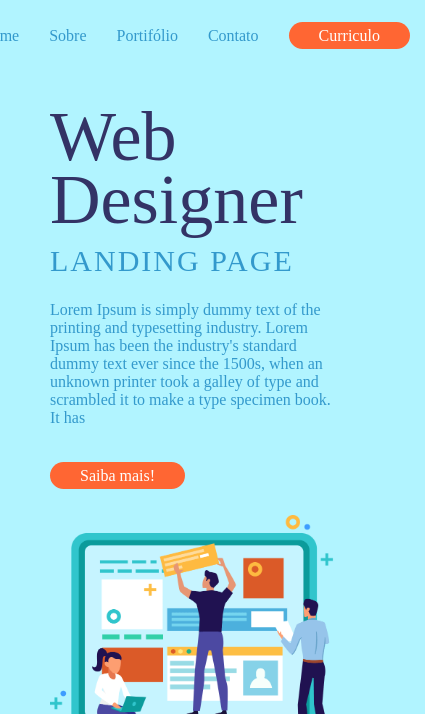
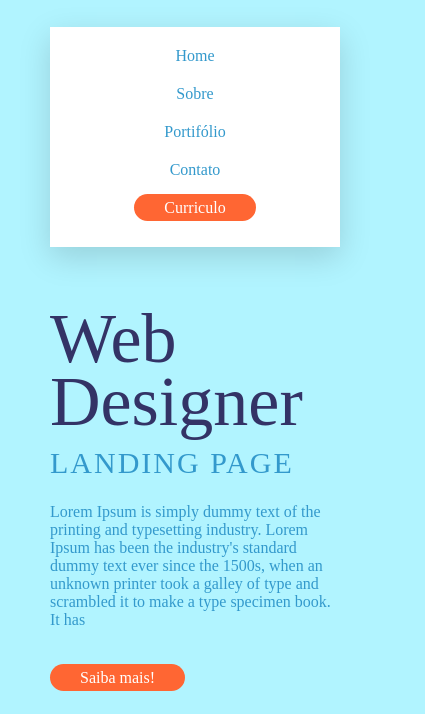
Before and after one commit to Vinicius-pereira-de-araujo/Landing-page, a plain HTML site: page index.html in a window 390 px wide. Shown: the part 130-844 px from the top of the page, 425 px wide, since content can reach past the window. Drawn offline with Linux system fonts and the light colour scheme.

Commit message:
final web responsive

```diff
--- a/assets/css/responsive-elements.css
+++ b/assets/css/responsive-elements.css
@@ -51,5 +51,21 @@
     .container {
         width: 290px;
     }
+    header nav {
+        background: #fff;
+        width: 100%;
+        padding: 10px 0 20px;
+        box-shadow: 0 10px 30px rgba(0, 0, 0, 0.15);
+    }
+    header nav ul {
+        flex-direction: column;
+
+
+    }
+    header nav ul li {
+       margin: 10px 0;
+    }
+
+
 
 }
```
